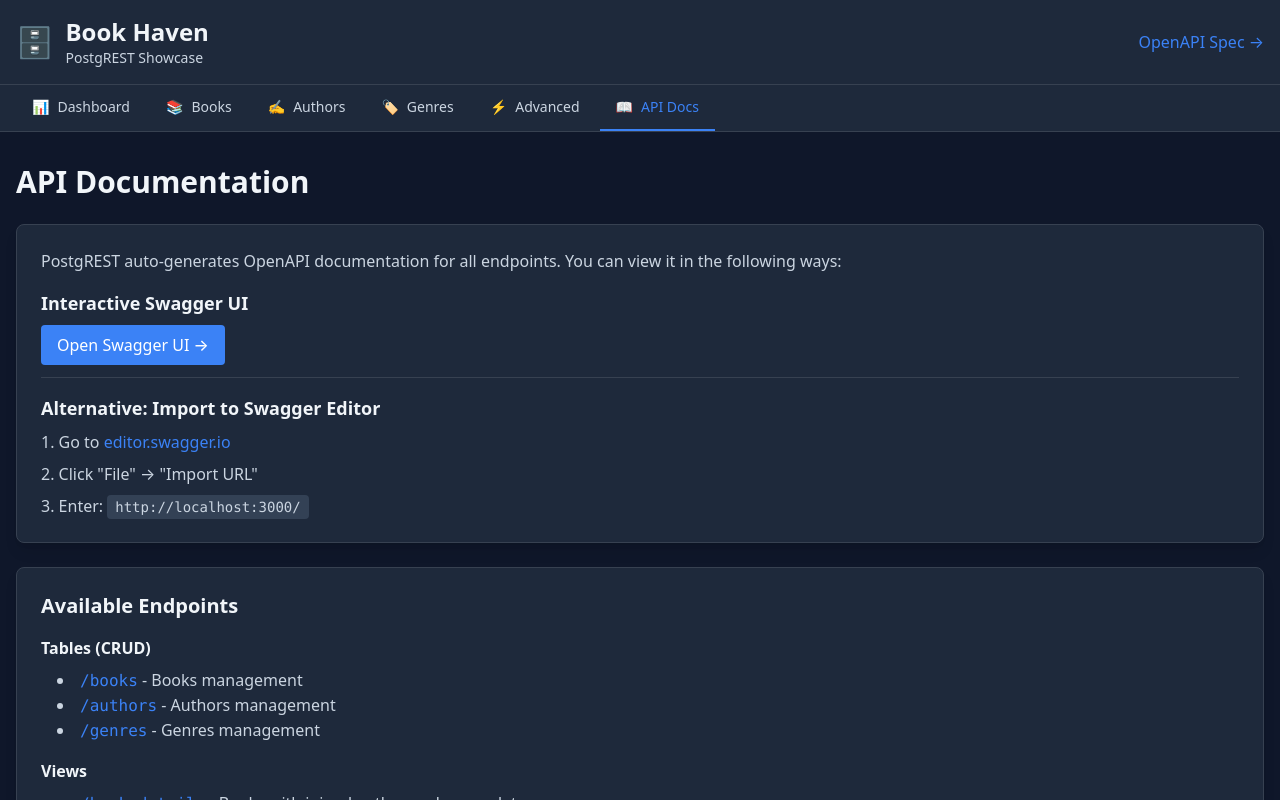
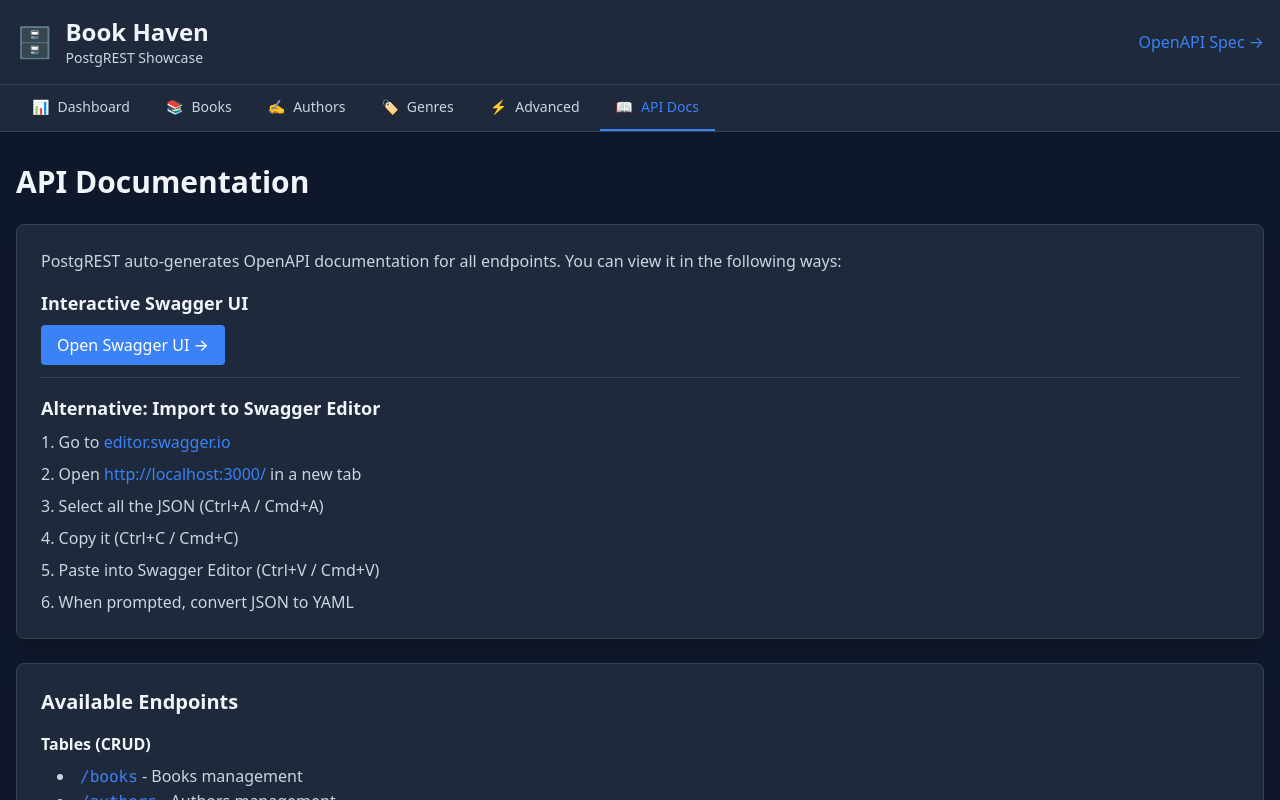
Before and after one commit to bizpropb/PostgRESTshowcase, a React (Vite) app in the folder frontend/: page /api-docs in a window 1280 px wide. Shown: the top 800 px of the page. Built offline with nearby package versions, Linux system fonts and the light colour scheme.

Commit message:
fix: ApiDocs methodology

```diff
--- a/frontend/src/pages/ApiDocs.jsx
+++ b/frontend/src/pages/ApiDocs.jsx
@@ -22,8 +22,11 @@
             <h3 className="text-lg font-semibold text-dark-text mb-2">Alternative: Import to Swagger Editor</h3>
             <ol className="list-decimal list-inside text-dark-text-secondary space-y-2">
               <li>Go to <a href="https://editor.swagger.io/" target="_blank" rel="noopener noreferrer" className="text-dark-accent hover:text-dark-accent-hover">editor.swagger.io</a></li>
-              <li>Click "File" → "Import URL"</li>
-              <li>Enter: <code className="bg-dark-bg-tertiary px-2 py-1 rounded text-sm">http://localhost:3000/</code></li>
+              <li>Open <a href="http://localhost:3000/" target="_blank" rel="noopener noreferrer" className="text-dark-accent hover:text-dark-accent-hover">http://localhost:3000/</a> in a new tab</li>
+              <li>Select all the JSON (Ctrl+A / Cmd+A)</li>
+              <li>Copy it (Ctrl+C / Cmd+C)</li>
+              <li>Paste into Swagger Editor (Ctrl+V / Cmd+V)</li>
+              <li>When prompted, convert JSON to YAML</li>
             </ol>
           </div>
         </div>
```
